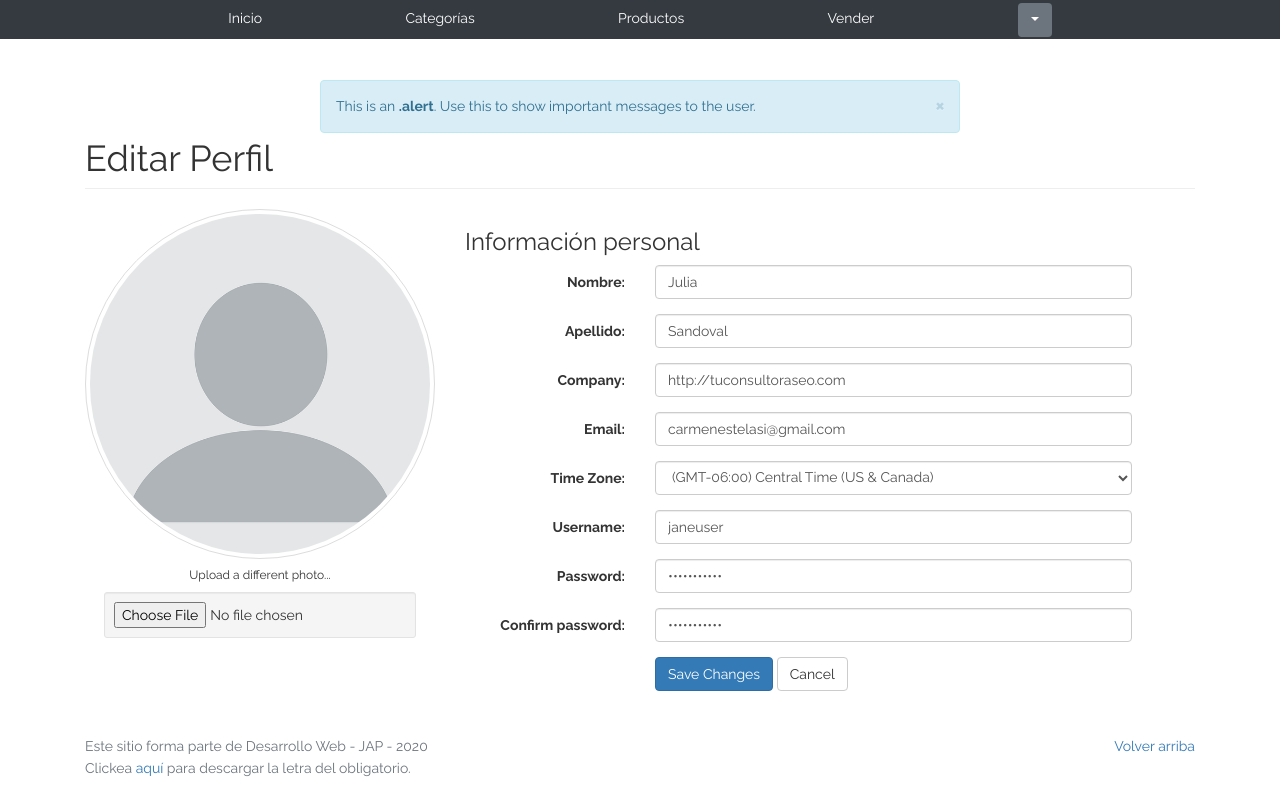
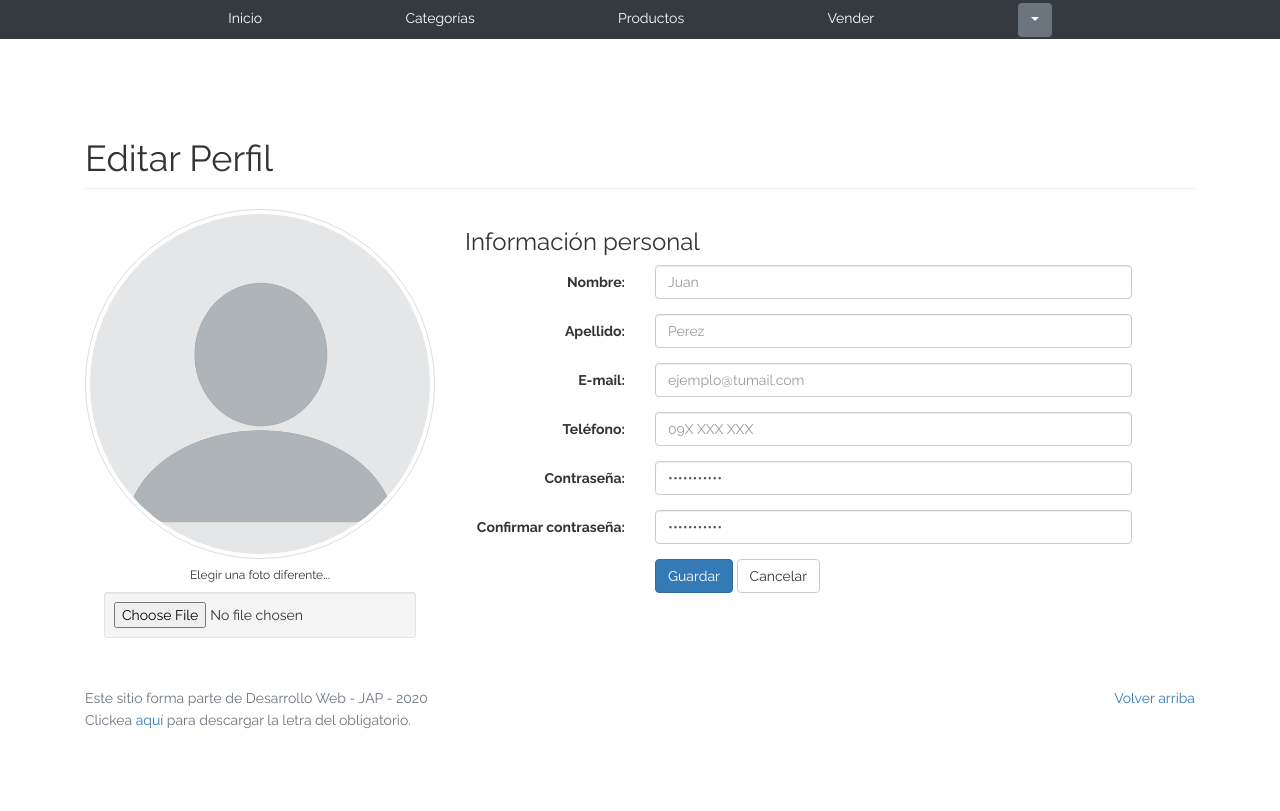
Before and after one commit to jsandoval97/51415143_Entrega_0, a plain HTML site: page edit-profile.html in a window 1280 px wide. Drawn offline with nearby package versions, Linux system fonts and the light colour scheme.

Commit message:
Entrega 6
Avances en entrega 6 (incompleta)

```diff
--- a/edit-profile.html
+++ b/edit-profile.html
@@ -14,6 +14,7 @@
     <link href="//maxcdn.bootstrapcdn.com/bootstrap/3.3.0/css/bootstrap.min.css" rel="stylesheet" id="bootstrap-css">
     <script src="//maxcdn.bootstrapcdn.com/bootstrap/3.3.0/js/bootstrap.min.js"></script>
     <script src="//code.jquery.com/jquery-1.11.1.min.js"></script>
+    <script src="js/my-profile.js"></script>
 </head>
 <body>
     <nav class="site-header sticky-top py-1 bg-dark">
@@ -40,74 +41,46 @@
           <div class="col-md-4 col-sm-6 col-xs-12">
             <div class="text-center">
               <img src="img/blank_profile.png" class="avatar img-circle img-thumbnail" alt="avatar">
-              <h6>Upload a different photo...</h6>
+              <h6>Elegir una foto diferente...</h6>
               <input type="file" class="text-center center-block well well-sm">
             </div>
           </div>
           <!-- edit form column -->
           <div class="col-md-8 col-sm-6 col-xs-12 personal-info">
-            <div class="alert alert-info alert-dismissable">
-              <a class="panel-close close" data-dismiss="alert">×</a>
-              <i class="fa fa-coffee"></i>
-              This is an <strong>.alert</strong>. Use this to show important messages to the user.
-            </div>
             <h3>Información personal</h3>
             <form class="form-horizontal" role="form">
               <div class="form-group">
                 <label class="col-lg-3 control-label">Nombre:</label>
                 <div class="col-lg-8">
-                  <input class="form-control" value="Julia" type="text">
+                  <input class="form-control" placeholder="Juan" type="text" id="nombreUsuario">
                 </div>
               </div>
               <div class="form-group">
                 <label class="col-lg-3 control-label">Apellido:</label>
                 <div class="col-lg-8">
-                  <input class="form-control" value="Sandoval" type="text">
+                  <input class="form-control" placeholder="Perez" type="text" id="apellidoUsuario">
                 </div>
               </div>
               <div class="form-group">
-                <label class="col-lg-3 control-label">Company:</label>
+                <label class="col-lg-3 control-label">E-mail:</label>
                 <div class="col-lg-8">
-                  <input class="form-control" value="http://tuconsultoraseo.com" type="text">
+                  <input class="form-control" placeholder="ejemplo@tumail.com" type="text" id="mailUsuario">
                 </div>
               </div>
               <div class="form-group">
-                <label class="col-lg-3 control-label">Email:</label>
+                <label class="col-lg-3 control-label">Teléfono:</label>
                 <div class="col-lg-8">
-                  <input class="form-control" value="carmenestelasi@gmail.com" type="text">
+                  <input class="form-control" placeholder="09X XXX XXX" type="text" id="telefonoUsuario">
                 </div>
               </div>
               <div class="form-group">
-                <label class="col-lg-3 control-label">Time Zone:</label>
-                <div class="col-lg-8">
-                  <div class="ui-select">
-                    <select id="user_time_zone" class="form-control">
-                      <option value="Hawaii">(GMT-10:00) Hawaii</option>
-                      <option value="Alaska">(GMT-09:00) Alaska</option>
-                      <option value="Pacific Time (US & Canada)">(GMT-08:00) Pacific Time (US & Canada)</option>
-                      <option value="Arizona">(GMT-07:00) Arizona</option>
-                      <option value="Mountain Time (US & Canada)">(GMT-07:00) Mountain Time (US & Canada)</option>
-                      <option value="Central Time (US & Canada)" selected="selected">(GMT-06:00) Central Time (US & Canada)</option>
-                      <option value="Eastern Time (US & Canada)">(GMT-05:00) Eastern Time (US & Canada)</option>
-                      <option value="Indiana (East)">(GMT-05:00) Indiana (East)</option>
-                    </select>
-                  </div>
+                <label class="col-md-3 control-label">Contraseña:</label>
+                <div class="col-md-8">
+                  <input class="form-control" value="11111122333" type="password" id="contraUsuario">
                 </div>
               </div>
               <div class="form-group">
-                <label class="col-md-3 control-label">Username:</label>
-                <div class="col-md-8">
-                  <input class="form-control" value="janeuser" type="text">
-                </div>
-              </div>
-              <div class="form-group">
-                <label class="col-md-3 control-label">Password:</label>
-                <div class="col-md-8">
-                  <input class="form-control" value="11111122333" type="password">
-                </div>
-              </div>
-              <div class="form-group">
-                <label class="col-md-3 control-label">Confirm password:</label>
+                <label class="col-md-3 control-label">Confirmar contraseña:</label>
                 <div class="col-md-8">
                   <input class="form-control" value="11111122333" type="password">
                 </div>
@@ -115,9 +88,9 @@
               <div class="form-group">
                 <label class="col-md-3 control-label"></label>
                 <div class="col-md-8">
-                  <input class="btn btn-primary" value="Save Changes" type="button">
+                  <input class="btn btn-primary" value="Guardar" type="button" onclick="validarDatos();">
                   <span></span>
-                  <input class="btn btn-default" value="Cancel" type="reset">
+                  <input class="btn btn-default" value="Cancelar" type="reset">
                 </div>
               </div>
             </form>
--- a/js/my-profile.js
+++ b/js/my-profile.js
@@ -1,3 +1,31 @@
+function validarDatos (){
+
+    let nombreUsuario = document.getElementById("nombreUsuario");
+    let apellidoUsuario = document.getElementById("apellidoUsuario");
+    let emailUsuario = document.getElementById("mailUsuario");
+    let contraUsuario = document.getElementById("contraUsuario");
+    let telefonoUsuario = document.getElementById("telefonoUsuario");
+
+    if ((nombreUsuario.value === '') || (apellidoUsuario.value === '') || (emailUsuario.value === '') || (contraUsuario.value === '') || (telefonoUsuario.value === '')){
+        alert("Debe completar los datos")
+    }
+
+    else{
+
+        location.href="my-profile.html";
+        localStorage.setItem("datoN", JSON.stringify(document.getElementById("nombreUsuario").value));
+        localStorage.setItem("datoA", JSON.stringify(document.getElementById("apellidoUsuario").value));
+        localStorage.setItem("datoM", JSON.stringify(document.getElementById("mailUsuario").value));
+        localStorage.setItem("datoT", JSON.stringify(document.getElementById("telefonoUsuario").value));
+
+
+
+    }
+
+}
+
+
+
 //Función que se ejecuta una vez que se haya lanzado el evento de
 //que el documento se encuentra cargado, es decir, se encuentran todos los
 //elementos HTML presentes.
@@ -6,4 +34,17 @@ document.addEventListener("DOMContentLoaded", function (e) {
     let usuario = JSON.parse(localStorage.getItem("usuario"));
         document.getElementById("UserName").innerHTML = usuario;
 
+    let nombreUsuario = JSON.parse(localStorage.getItem("datoN"));
+        document.getElementById("mostrarNombre").innerHTML = nombreUsuario;
+
+    let apellidoUsuario = JSON.parse(localStorage.getItem("datoA"));
+        document.getElementById("mostrarApellido").innerHTML = apellidoUsuario;
+
+    let emailUsuario = JSON.parse(localStorage.getItem("datoM"));
+        document.getElementById("mostrarMail").innerHTML = emailUsuario;
+
+    let telefonoUsuario = JSON.parse(localStorage.getItem("datoT"));
+        document.getElementById("mostrarTel").innerHTML = telefonoUsuario;
+
+
 });
```
Also changed, not shown: my-profile.html (+4 -3 lines).
